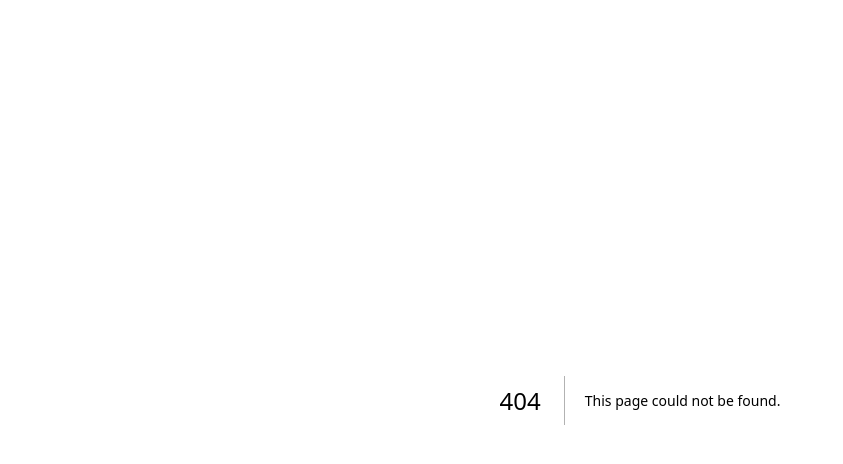
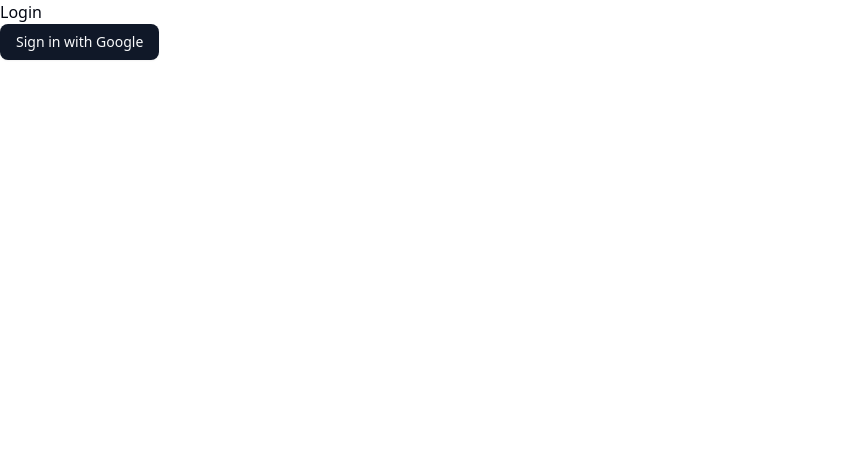
Before and after one commit to RiadMefti/nextjs-google-auth, a Next.js app: page /login in a window 1280 px wide. Before the commit this address had no page. Shown: the top 464 px of the page, without its empty margins (0-843 px from the left). Built offline with nearby package versions, Linux system fonts and the light colour scheme.

Commit message:
feat: implement login and sign-out functionality with Google authentication

```diff
--- /dev/null
+++ b/src/app/login/page.tsx
@@ -0,0 +1,10 @@
+import SignInButton from "@/components/SignInButton";
+
+export default async function LoginPage() {
+  return (
+    <div>
+      <h1>Login</h1>
+      <SignInButton />
+    </div>
+  );
+}
--- a/src/app/protected/page.tsx
+++ b/src/app/protected/page.tsx
@@ -1,7 +1,18 @@
 import React from "react";
+import { redirect } from "next/navigation";
+import { auth } from "@/auth";
+import SignOutButton from "@/components/SignOutButton";
 
-const ProtectedRoute = () => {
-  return <div>ProtectedRoute</div>;
-};
+export default async function ProtectedRoute() {
+  const session = await auth();
+  if (!session) {
+    redirect("/login");
+  }
 
-export default ProtectedRoute;
+  return (
+    <div>
+      <p>Welcome, {session.user?.email}</p>
+      <SignOutButton />
+    </div>
+  );
+}
--- /dev/null
+++ b/src/components/SignInButton.tsx
@@ -0,0 +1,7 @@
+"use client";
+import { signIn } from "next-auth/react";
+import { Button } from "./ui/button";
+
+export default function SignInButton() {
+  return <Button onClick={() => signIn("google")}>Sign in with Google</Button>;
+}
--- /dev/null
+++ b/src/components/SignOutButton.tsx
@@ -0,0 +1,7 @@
+"use client";
+import { signOut } from "next-auth/react";
+import { Button } from "./ui/button";
+
+export default function SignOutButton() {
+  return <Button onClick={() => signOut()}>Sign out</Button>;
+}
--- a/src/middleware.ts
+++ b/src/middleware.ts
@@ -22,7 +22,7 @@ export async function middleware(request: NextRequest) {
     return NextResponse.redirect(new URL("/protected", request.url));
   }
 
-  if (!isPublicPath && !token) {
+  if (!isPublicPath && path !== "/" && !token) {
     // If user is not authenticated and trying to access a protected route,
     // redirect to login
     return NextResponse.redirect(new URL("/login", request.url));
```
